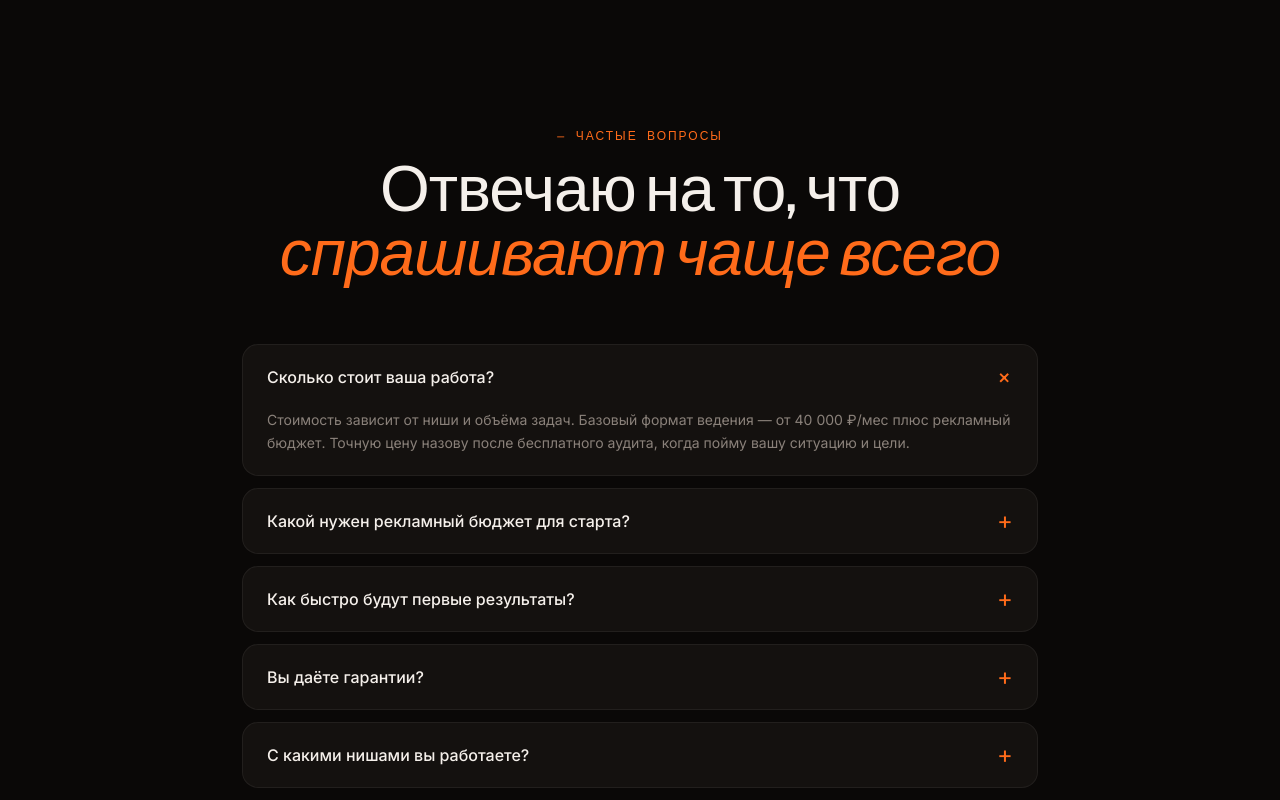
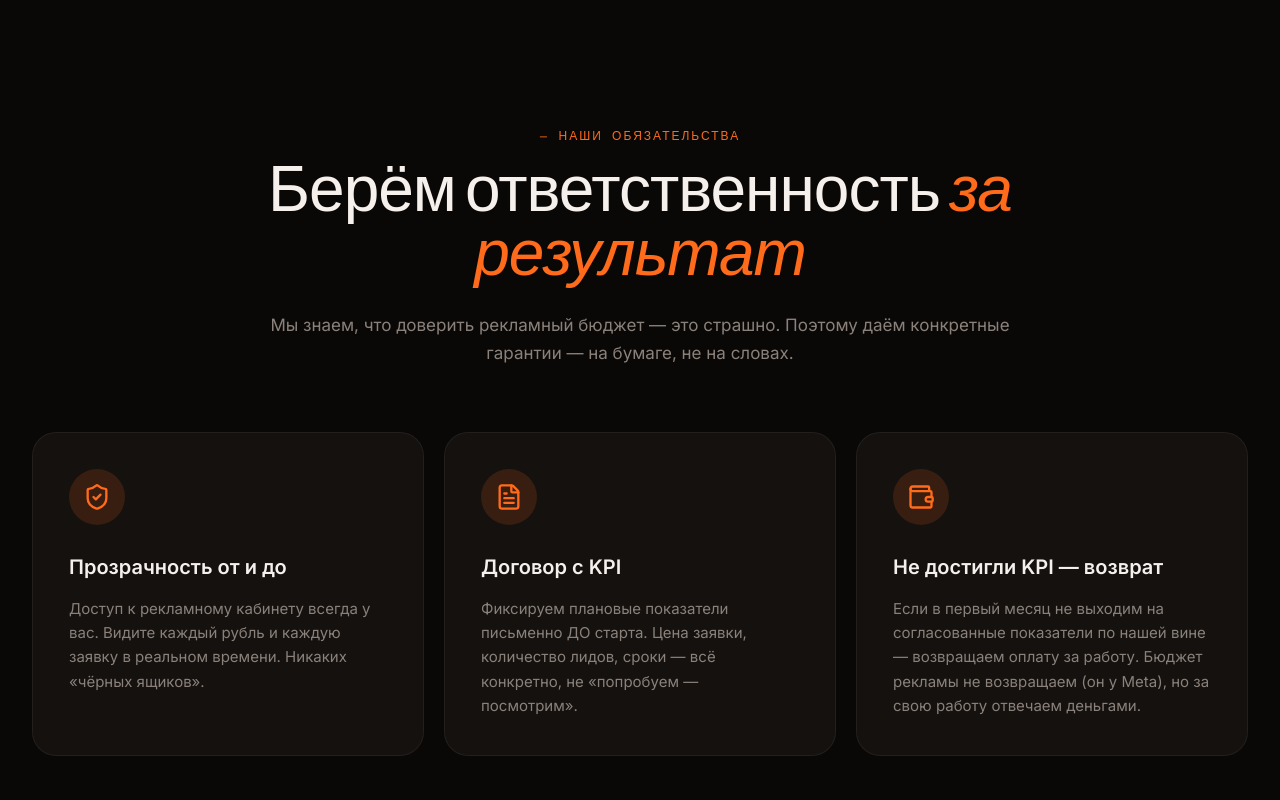
Before and after one commit to mirbekovmarseile-a11y/v0-project, a Next.js app: page / in a window 1280 px wide. Shown: the part 7620-8420 px from the top of the page. Built offline with nearby package versions, Linux system fonts and the light colour scheme; no server answers.

Commit message:
feat: add Guarantee component and include it in Home page

```diff
--- a/app/page.tsx
+++ b/app/page.tsx
@@ -9,6 +9,7 @@ import { Process } from "@/components/process"
 import { Cases } from "@/components/cases"
 import { Expert } from "@/components/expert"
 import { Reviews } from "@/components/reviews"
+import { Guarantee } from "@/components/guarantee"
 import { Faq } from "@/components/faq"
 import { CTA } from "@/components/cta"
 import { Footer } from "@/components/footer"
@@ -38,6 +39,7 @@ export default function Home() {
           <Cases />
           <Expert />
           <Reviews />
+          <Guarantee />
           <Faq />
           <CTA />
           <Footer />
--- /dev/null
+++ b/components/guarantee.tsx
@@ -0,0 +1,77 @@
+"use client"
+
+import { motion } from "framer-motion"
+import { ShieldCheck, FileText, Wallet } from "lucide-react"
+import { FadeIn, StaggerContainer, StaggerItem } from "./animations"
+
+const guarantees = [
+  {
+    icon: ShieldCheck,
+    title: "Прозрачность от и до",
+    text: "Доступ к рекламному кабинету всегда у вас. Видите каждый рубль и каждую заявку в реальном времени. Никаких «чёрных ящиков».",
+  },
+  {
+    icon: FileText,
+    title: "Договор с KPI",
+    text: "Фиксируем плановые показатели письменно ДО старта. Цена заявки, количество лидов, сроки — всё конкретно, не «попробуем — посмотрим».",
+  },
+  {
+    icon: Wallet,
+    title: "Не достигли KPI — возврат",
+    text: "Если в первый месяц не выходим на согласованные показатели по нашей вине — возвращаем оплату за работу. Бюджет рекламы не возвращаем (он у Meta), но за свою работу отвечаем деньгами.",
+  },
+]
+
+export function Guarantee() {
+  return (
+    <section className="py-24 relative" id="guarantee">
+      <div className="max-w-[1320px] mx-auto px-6 md:px-8 relative z-10">
+        <div className="text-center mb-16 max-w-[760px] mx-auto">
+          <FadeIn>
+            <div className="font-mono text-xs text-orange uppercase tracking-[2px] mb-4">
+              &mdash; Наши обязательства
+            </div>
+          </FadeIn>
+          <FadeIn delay={0.1}>
+            <h2 className="font-bebas text-[clamp(40px,5vw,72px)] leading-none tracking-[-1px] mb-6">
+              Берём ответственность <span className="text-orange italic">за результат</span>
+            </h2>
+          </FadeIn>
+          <FadeIn delay={0.2}>
+            <p className="text-text-dim text-[17px] leading-relaxed">
+              Мы знаем, что доверить рекламный бюджет — это страшно. Поэтому даём конкретные гарантии — на бумаге, не на словах.
+            </p>
+          </FadeIn>
+        </div>
+
+        <StaggerContainer className="grid grid-cols-1 md:grid-cols-3 gap-5" staggerDelay={0.12}>
+          {guarantees.map((item) => {
+            const Icon = item.icon
+            return (
+              <StaggerItem key={item.title}>
+                <motion.div
+                  className="bg-bg-card border border-border rounded-3xl p-9 h-full flex flex-col"
+                  whileHover={{ borderColor: "rgba(255, 107, 26, 0.4)", y: -4 }}
+                  transition={{ duration: 0.3 }}
+                >
+                  <div className="w-14 h-14 rounded-full bg-orange/15 text-orange flex items-center justify-center mb-7">
+                    <Icon className="w-7 h-7" strokeWidth={2} aria-hidden="true" />
+                  </div>
+                  <h3 className="text-xl font-semibold text-text mb-4">{item.title}</h3>
+                  <p className="text-text-dim text-[15px] leading-relaxed">{item.text}</p>
+                </motion.div>
+              </StaggerItem>
+            )
+          })}
+        </StaggerContainer>
+
+        <FadeIn delay={0.2}>
+          <p className="text-center font-bebas text-[clamp(26px,3.4vw,46px)] leading-tight tracking-[-0.5px] italic max-w-[900px] mx-auto mt-20 text-text-pretty">
+            Мы строим бизнес на повторных клиентах, а не на разовых сделках. Поэтому{" "}
+            <span className="text-orange">98% клиентов</span> продлевают сотрудничество.
+          </p>
+        </FadeIn>
+      </div>
+    </section>
+  )
+}
```
